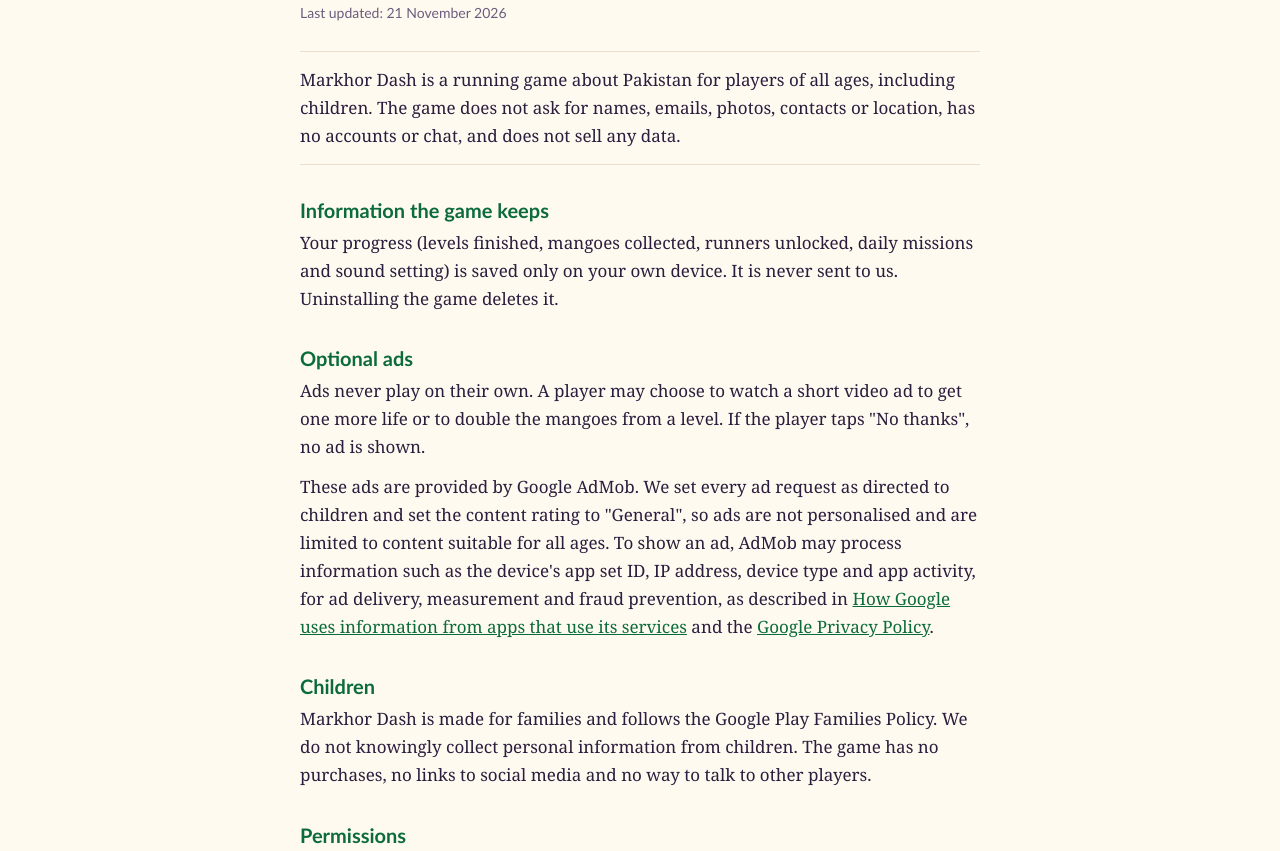
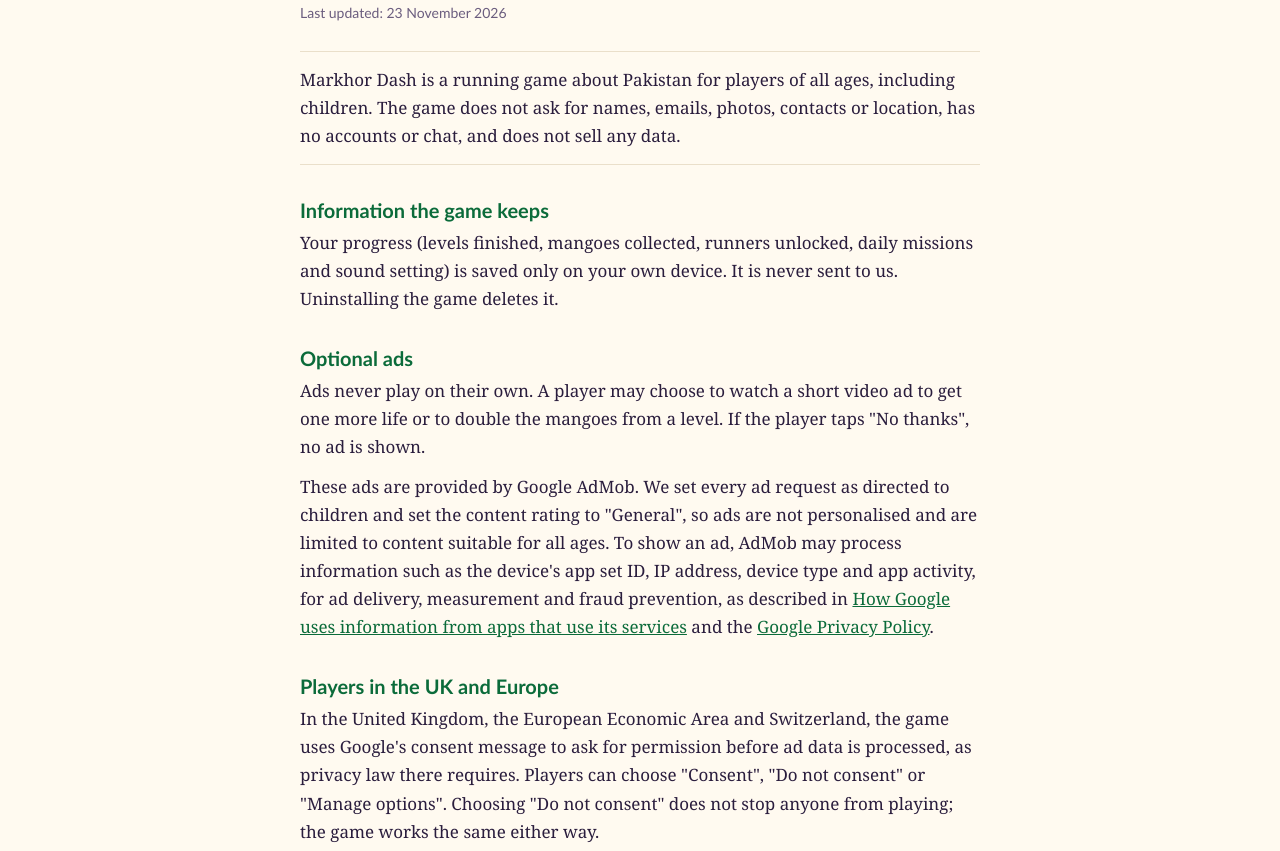
Before and after one commit to Mehreenjamshed/Mehreenjamshed.github.io, a plain HTML site: page markhor-dash/privacy/index.html in a window 1280 px wide. Shown: the part 92-943 px from the top of the page. Drawn offline with Linux system fonts and the light colour scheme.

Commit message:
Privacy policy: UK and Europe consent message
Co-Authored-By: Claude Opus 5.5 <noreply@anthropic.com>
Claude-Session: https://claude.ai/code/session_01SbWk7jkqzSFQ4q7f8EuErQ

```diff
--- a/markhor-dash/privacy/index.html
+++ b/markhor-dash/privacy/index.html
@@ -38,7 +38,7 @@ a { color: var(--accent); }
 <div class="strip"></div>
 <main>
   <h1>Markhor Dash Privacy Policy</h1>
-  <p class="date">Last updated: 21 November 2026</p>
+  <p class="date">Last updated: 23 November 2026</p>
 
   <p class="summary">Markhor Dash is a running game about Pakistan for players of all ages, including children. The game does not ask for names, emails, photos, contacts or location, has no accounts or chat, and does not sell any data.</p>
 
@@ -48,6 +48,9 @@ a { color: var(--accent); }
   <h2>Optional ads</h2>
   <p>Ads never play on their own. A player may choose to watch a short video ad to get one more life or to double the mangoes from a level. If the player taps "No thanks", no ad is shown.</p>
   <p>These ads are provided by Google AdMob. We set every ad request as directed to children and set the content rating to "General", so ads are not personalised and are limited to content suitable for all ages. To show an ad, AdMob may process information such as the device's app set ID, IP address, device type and app activity, for ad delivery, measurement and fraud prevention, as described in <a href="https://policies.google.com/technologies/partner-sites" target="_blank" rel="noopener">How Google uses information from apps that use its services</a> and the <a href="https://policies.google.com/privacy" target="_blank" rel="noopener">Google Privacy Policy</a>.</p>
+
+  <h2>Players in the UK and Europe</h2>
+  <p>In the United Kingdom, the European Economic Area and Switzerland, the game uses Google's consent message to ask for permission before ad data is processed, as privacy law there requires. Players can choose "Consent", "Do not consent" or "Manage options". Choosing "Do not consent" does not stop anyone from playing; the game works the same either way.</p>
 
   <h2>Children</h2>
   <p>Markhor Dash is made for families and follows the Google Play Families Policy. We do not knowingly collect personal information from children. The game has no purchases, no links to social media and no way to talk to other players.</p>
```
